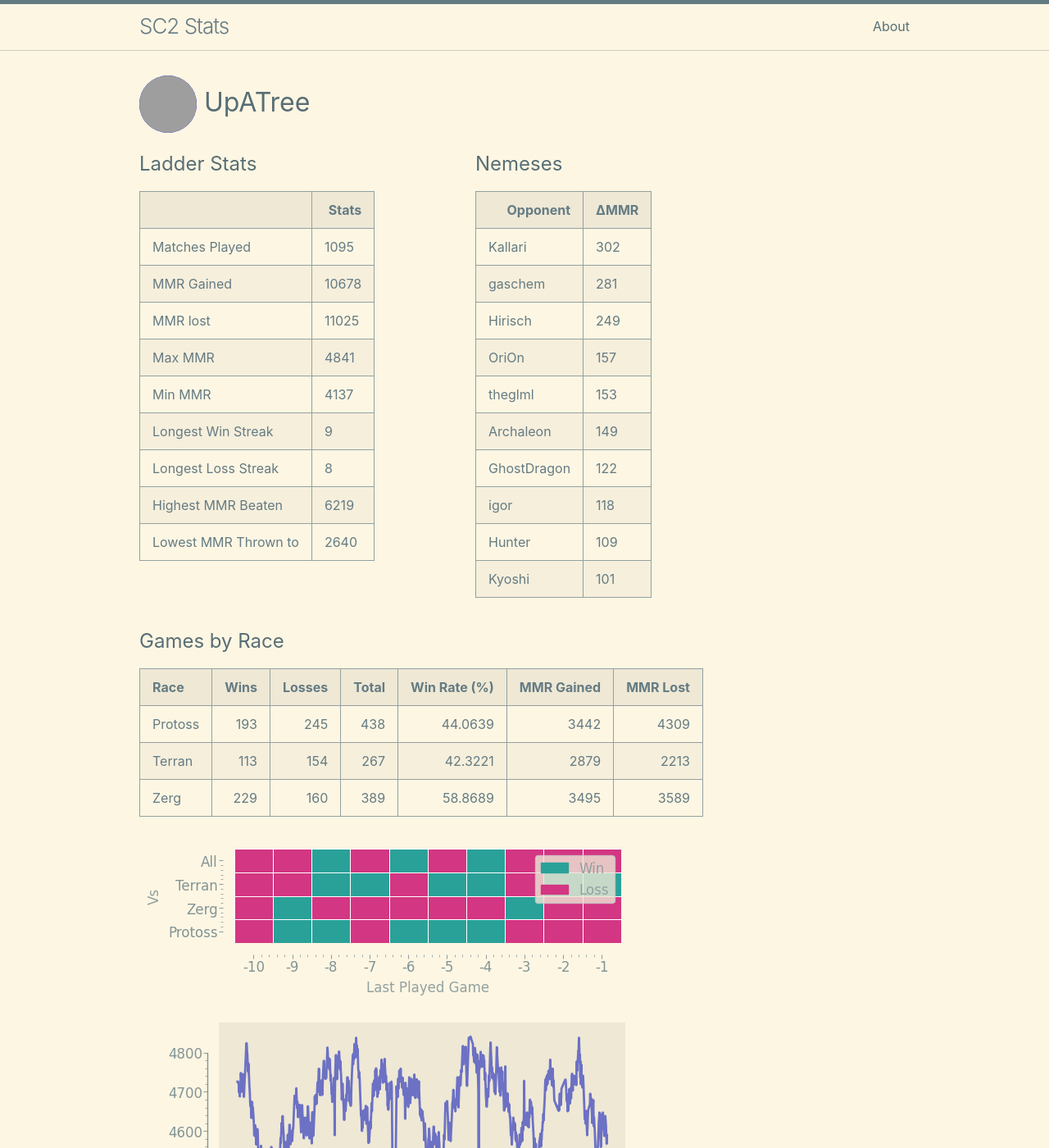
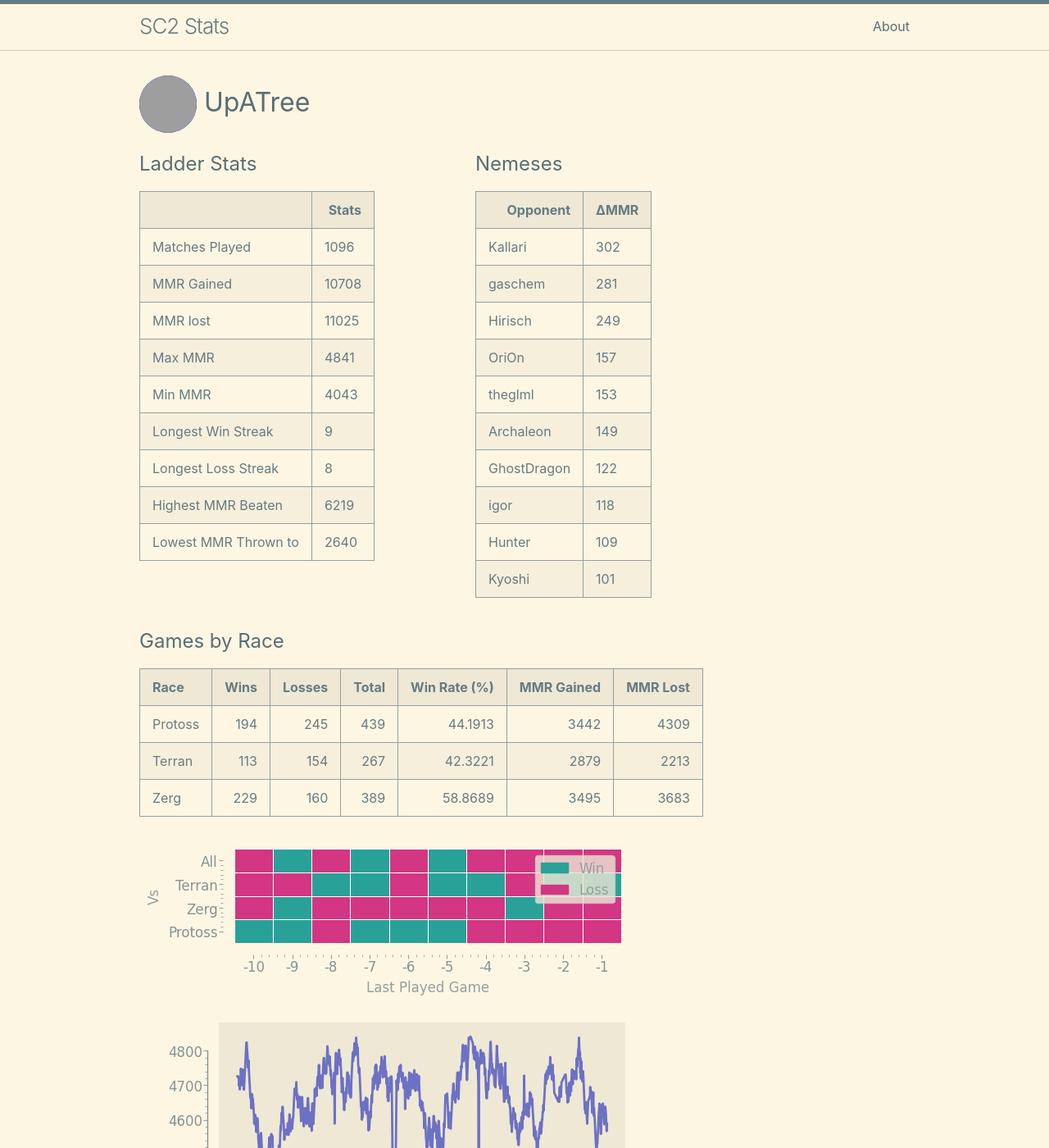
Before and after one commit to kylermurphy/UpATree, a Jekyll site: the page built from docs/index.md, in a window 1280 px wide and 1400 px high. Shown: the whole window at 82% size. Built offline with Jekyll 4.4.1, drawn with Linux system fonts in a browser that asks for light colours; grey boxes are pictures that could not be loaded.

Commit message:
running on push

```diff
--- a/docs/index.md
+++ b/docs/index.md
@@ -18,11 +18,11 @@ layout: home
   <tbody>
     <tr>
       <td>Matches Played</td>
-      <td>1095</td>
+      <td>1096</td>
     </tr>
     <tr>
       <td>MMR Gained</td>
-      <td>10678</td>
+      <td>10708</td>
     </tr>
     <tr>
       <td>MMR lost</td>
@@ -34,7 +34,7 @@ layout: home
     </tr>
     <tr>
       <td>Min MMR</td>
-      <td>4137</td>
+      <td>4043</td>
     </tr>
     <tr>
       <td>Longest Win Streak</td>
@@ -114,9 +114,9 @@ layout: home
 
 | Race    |   Wins |   Losses |   Total |   Win Rate (%) |   MMR Gained |   MMR Lost |
 |:--------|-------:|---------:|--------:|---------------:|-------------:|-----------:|
-| Protoss |    193 |      245 |     438 |        44.0639 |         3442 |       4309 |
+| Protoss |    194 |      245 |     439 |        44.1913 |         3442 |       4309 |
 | Terran  |    113 |      154 |     267 |        42.3221 |         2879 |       2213 |
-| Zerg    |    229 |      160 |     389 |        58.8689 |         3495 |       3589 |
+| Zerg    |    229 |      160 |     389 |        58.8689 |         3495 |       3683 |
 
 ![Games by Race](./assets/gm_hist.png)
 
--- a/log.txt
+++ b/log.txt
@@ -316,3 +316,4 @@ Writing a log file 2025-03-06 19:30:11.
 Writing a log file 2025-03-06 19:48:01.
 Writing a log file 2025-03-06 20:24:46.
 Writing a log file 2025-03-06 20:48:22.
+Writing a log file 2025-03-06 21:21:10.
```
Also changed, not shown: docs/assets/MMR.png, docs/assets/daily.png, docs/assets/gm_hist.png, docs/assets/r_wrt.png, 1 other file.
